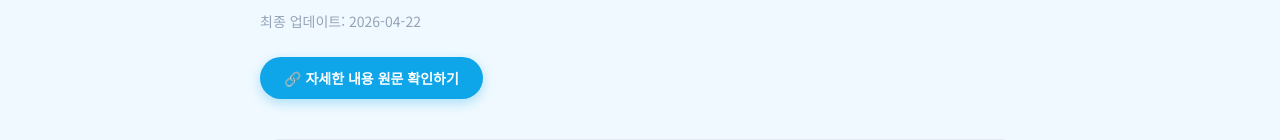
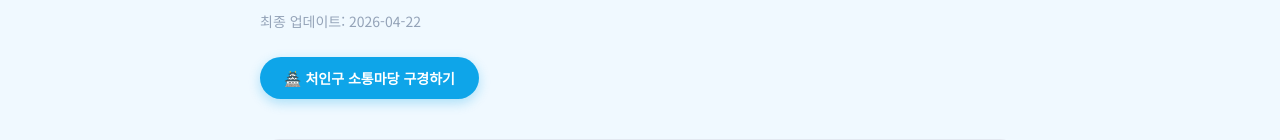
Before and after one commit to bopdoryainolza2026-afk/my-local-info, a Next.js app: page /blog/2026-04-22-yongin-hanok-spring/ in a window 1280 px wide. Shown: the part 231-371 px from the top of the page. Built offline with nearby package versions, Linux system fonts and the light colour scheme; no server answers.

Commit message:
Fix source links for neighborhood story cards

```diff
--- a/src/app/blog/[slug]/page.tsx
+++ b/src/app/blog/[slug]/page.tsx
@@ -50,7 +50,20 @@ export default async function PostPage({ params }: Props) {
     postData.title.includes(item.name) ||
     postData.content.includes(item.name)
   );
-  const sourceLink = matchedItem?.link || "https://data.go.kr/";
+  let sourceLink = matchedItem?.link || "https://data.go.kr/";
+  let buttonText = postData.category === "맛집" ? "📍 실제 위치 지도 보기" : "🔗 자세한 내용 원문 확인하기";
+
+  // 우리동네 이야기(모의 데이터)를 위한 하드코딩 링크 처리
+  if (slug === "2026-04-24-yongin-walking-trail") {
+    sourceLink = "https://www.sujigu.go.kr/_lmth/03com01.asp";
+    buttonText = "🌲 수지구 소통마당 구경하기";
+  } else if (slug === "2026-04-23-giheung-kids-cafe") {
+    sourceLink = "https://www.giheunggu.go.kr/_lmth/03_board/board_0101.asp";
+    buttonText = "🍰 기흥구 소통마당 구경하기";
+  } else if (slug === "2026-04-22-yongin-hanok-spring") {
+    sourceLink = "https://www.cheoingu.go.kr/home/index.do";
+    buttonText = "🏯 처인구 소통마당 구경하기";
+  }
 
   return (
     <div style={{ fontFamily: "'Noto Sans KR', 'Inter', sans-serif", background: "#f0f9ff", minHeight: "100vh" }}>
@@ -149,7 +162,7 @@ export default async function PostPage({ params }: Props) {
               borderRadius: "30px", textDecoration: "none",
               boxShadow: "0 4px 12px rgba(14,165,233,0.3)"
             }}>
-              {postData.category === "맛집" ? "📍 실제 위치 지도 보기" : "🔗 자세한 내용 원문 확인하기"}
+              {buttonText}
             </a>
           </div>
         </header>
```
